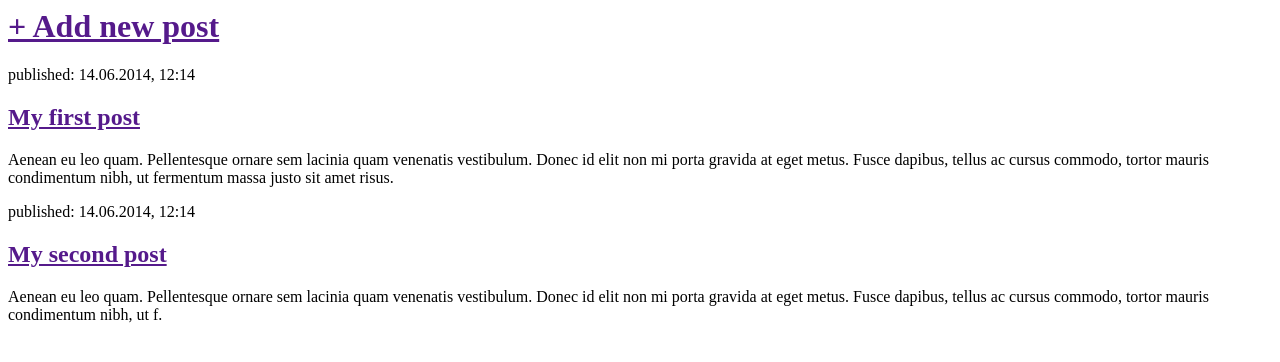
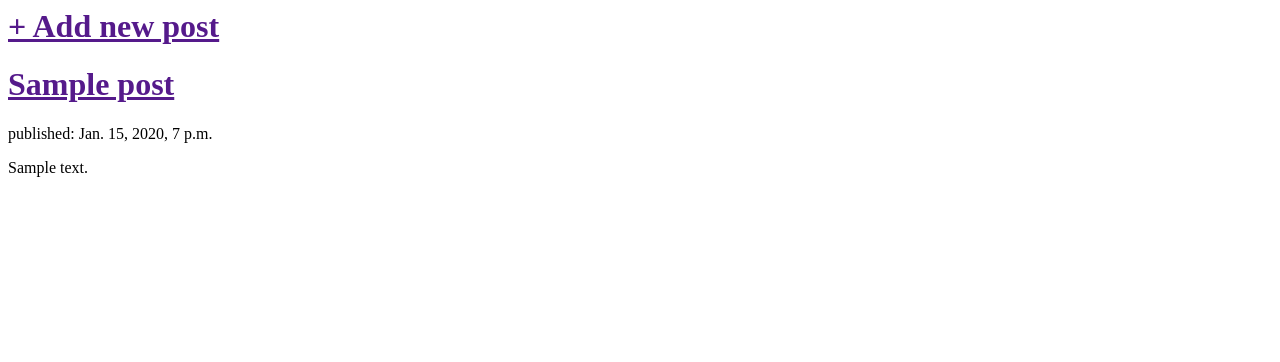
Before and after one commit to inzulme/my-first-blog, a Django app: page / in a window 1280 px wide. Shown: the top 362 px of the page. Run offline with Django 5.2, Linux system fonts and the light colour scheme; tables that the repository leaves empty hold one stand-in row (values such as "Sample post").

Commit message:
Modified templates to display posts from database.

```diff
--- a/blog/templates/blog/post_list.html
+++ b/blog/templates/blog/post_list.html
@@ -7,24 +7,12 @@
       <h1><a href="">+ Add new post</a></h1>
     </div>
 
+    {% for post in posts %}
     <div>
-      <p>published: 14.06.2014, 12:14</p>
-      <h2><a href="">My first post</a></h2>
-      <p>
-        Aenean eu leo quam. Pellentesque ornare sem lacinia quam venenatis
-        vestibulum. Donec id elit non mi porta gravida at eget metus. Fusce
-        dapibus, tellus ac cursus commodo, tortor mauris condimentum nibh, ut
-        fermentum massa justo sit amet risus.
-      </p>
+      <h1><a href="">{{ post.title }}</a></h1>
+      <p>published: {{post.published_date}}</p>
+      <p>{{ post.text|linebreaksbr }}</p>
     </div>
-    <div>
-      <p>published: 14.06.2014, 12:14</p>
-      <h2><a href="">My second post</a></h2>
-      <p>
-        Aenean eu leo quam. Pellentesque ornare sem lacinia quam venenatis
-        vestibulum. Donec id elit non mi porta gravida at eget metus. Fusce
-        dapibus, tellus ac cursus commodo, tortor mauris condimentum nibh, ut f.
-      </p>
-    </div>
+    {% endfor %}
   </body>
 </html>
--- a/blog/views.py
+++ b/blog/views.py
@@ -1,5 +1,9 @@
 from django.shortcuts import render
+from django.utils import timezone
+from .models import Post
 
 # Create your views here.
 def post_list(request):
-	return render(request, 'blog/post_list.html', {})
+  posts =Post.objects.filter(published_date__lte=timezone.now()).order_by('published_date')
+
+  return render(request, 'blog/post_list.html', {'posts': posts})
```
